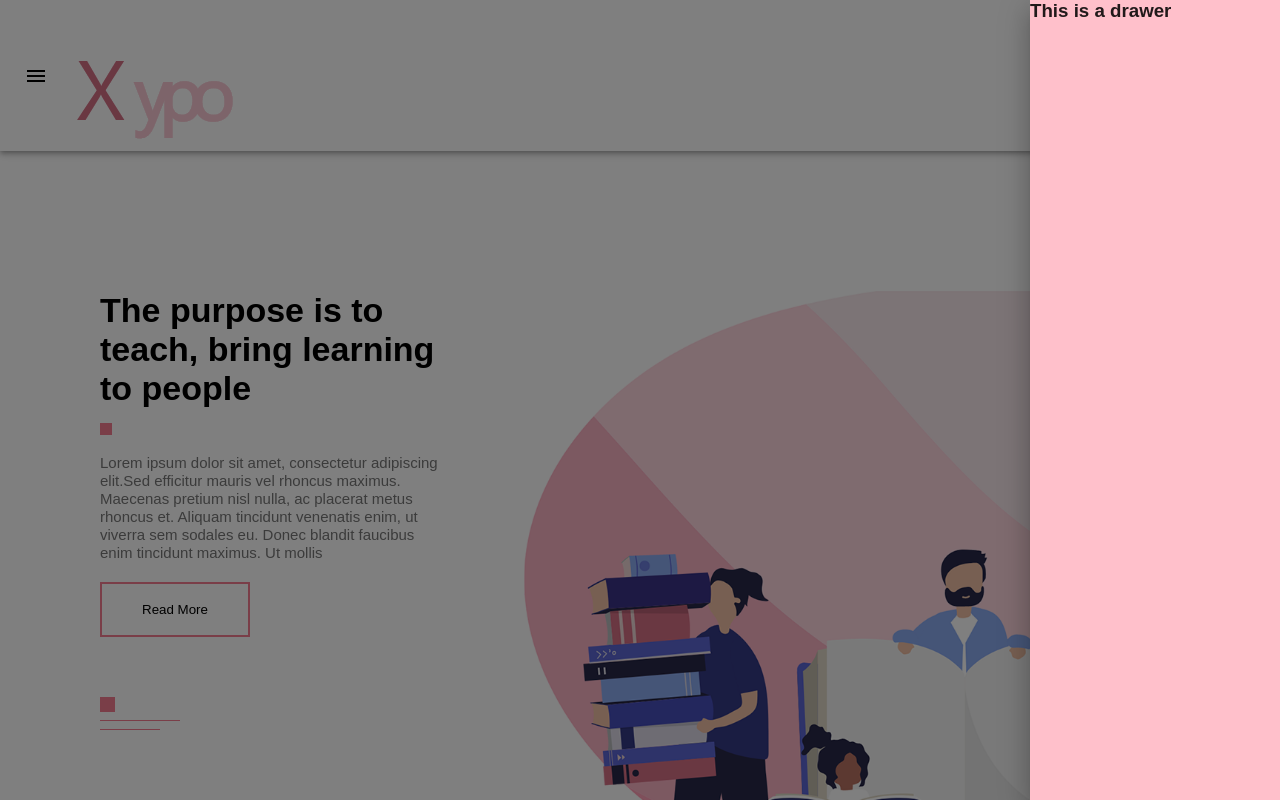
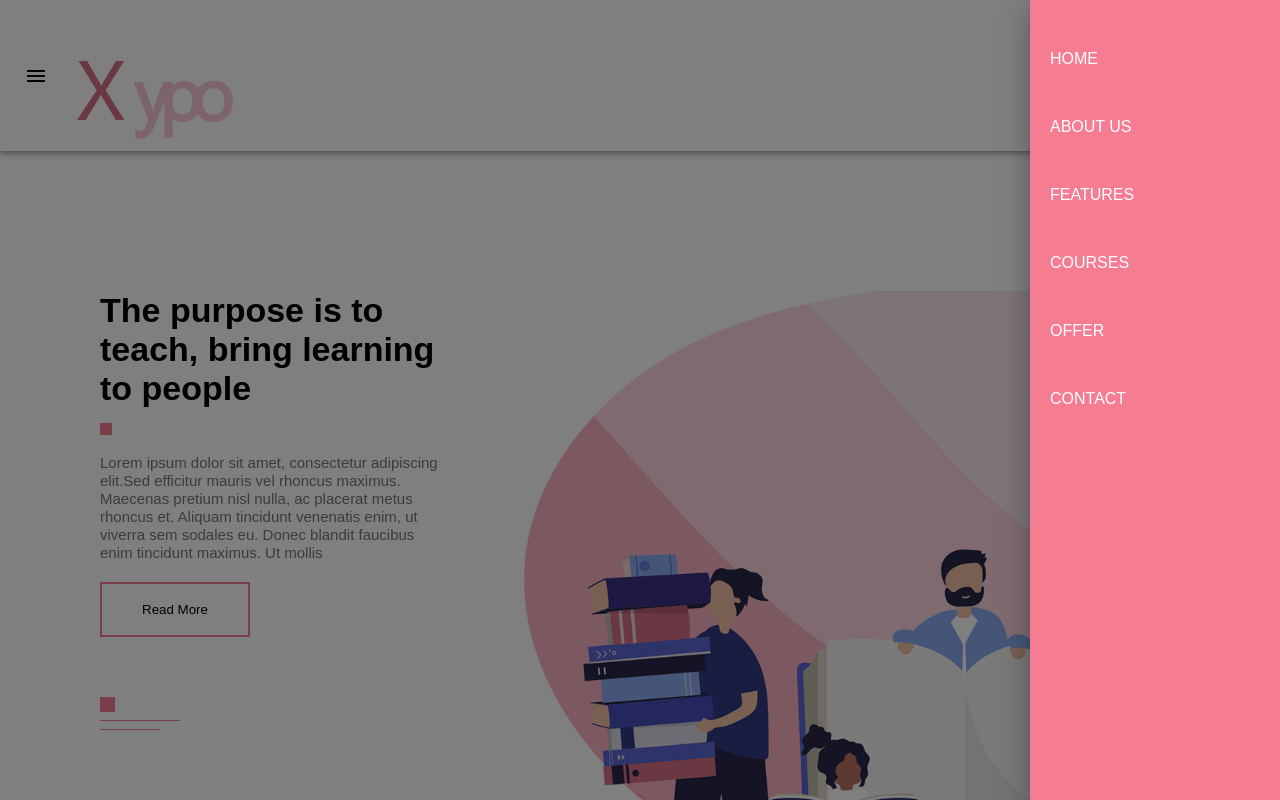
Before and after one commit to HamzaAhmedSheikh/project-5_animated-react-website, a React (Create React App) app: page / in a window 1280 px wide. Both pictures are taken after a click on the button "menu". Shown: the top 800 px of the page. Built offline with nearby package versions, Linux system fonts and the light colour scheme.

Commit message:
drawer section complete

```diff
--- a/src/Animated-React-Website/component/Navbar.js
+++ b/src/Animated-React-Website/component/Navbar.js
@@ -3,6 +3,7 @@ import { makeStyles } from '@material-ui/core/styles';
 import {AppBar, Toolbar, IconButton, Typography,  Drawer} from '@material-ui/core';
 import { Menu } from '@material-ui/icons'
 import Logo from '../images/logo.png'
+import '../css/style.css'
 
 
 const useStyles = makeStyles((theme) => ({
@@ -47,8 +48,15 @@ export default function Navbar() {
           open={open}
           onClose={() => setOpen(false)}
         >
-          <div style={{ height: "100%", width: "250px", backgroundColor: 'pink'}}>
-            <h3> This is a drawer </h3>
+          <div style={{ height: "100%", width: "250px", background: "#f67c92", transition: ".5s"}}>
+            <ul className='ul'>
+              <li><a href="http://animated_react-web.surge.sh/"> HOME </a></li>
+              <li><a href="http://animated_react-web.surge.sh/"> ABOUT US </a></li>
+              <li><a href="http://animated_react-web.surge.sh/"> FEATURES </a></li>
+              <li><a href="http://animated_react-web.surge.sh/"> COURSES </a></li>
+              <li><a href="http://animated_react-web.surge.sh/"> OFFER </a></li>
+              <li><a href="http://animated_react-web.surge.sh/"> CONTACT </a></li>
+            </ul>
           </div>
         </Drawer>
     </div>
--- a/src/Animated-React-Website/css/style.css
+++ b/src/Animated-React-Website/css/style.css
@@ -76,3 +76,13 @@ p {
 .line {
     line-height: 8px;
 }
+
+.ul li {
+    list-style: none;
+    margin: 50px 20px;
+}
+
+.ul li a {
+    text-decoration: none;
+    color: #fff;
+}
```
